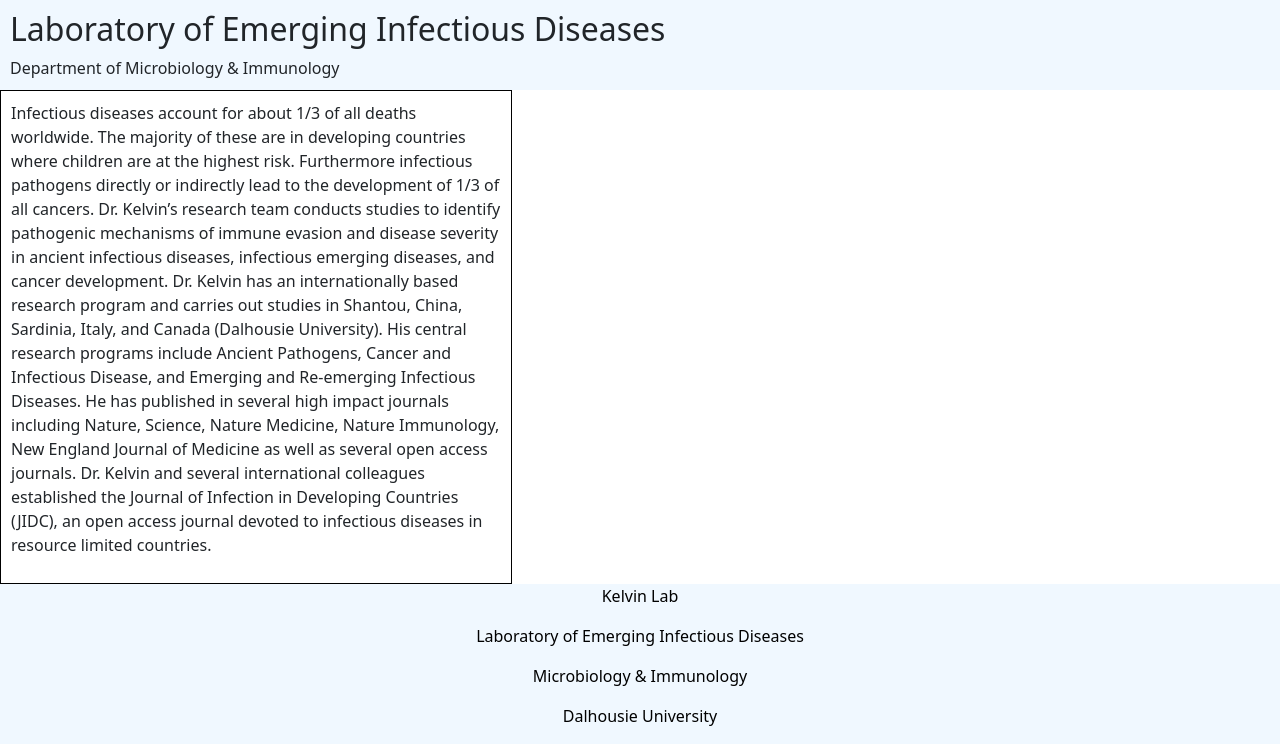
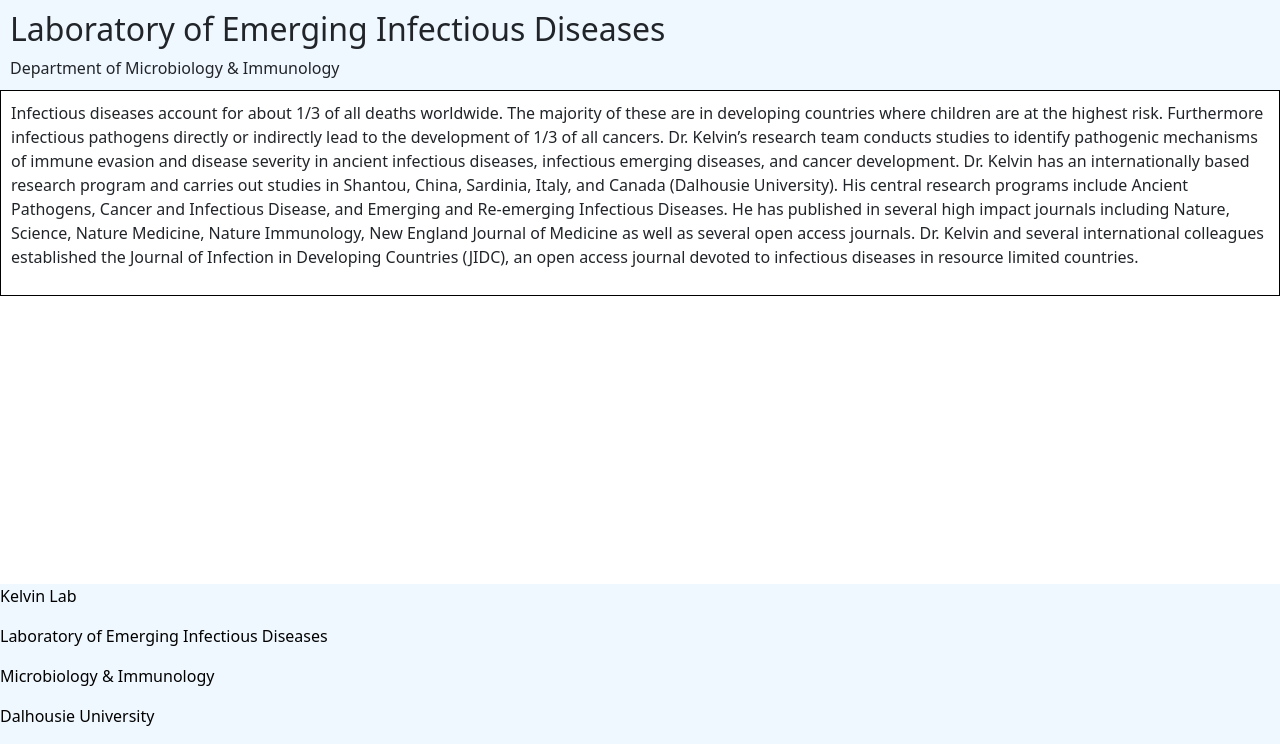
Before and after one commit to gustavsganzerla/lab-website, a Django app: page /site_app/ in a window 1280 px wide. Shown: the part 56-800 px from the top of the page. Run offline with Django 3.2, Linux system fonts and the light colour scheme; some libraries are stand-ins or nearby versions.

Commit message:
update_basehtml

```diff
--- a/templates/base.html
+++ b/templates/base.html
@@ -7,7 +7,7 @@
   .text-box {
     border: 1px solid #000; /* Add a border to create the frame */
     padding: 10px; /* Adjust the padding as needed */
-    width: 40%; /* Set the width of the text box as a percentage of the container */
+    width: 100%; /* Set the width of the text box as a percentage of the container */
     line-height: 1.5;
   }
 
@@ -73,7 +73,7 @@
     </div>
     </body>
 
-    <footer class="bg-secondary text-black text-center" style="background-color: #F0F8FF !important;">
+    <footer class="bg-secondary text-black text-left" style="background-color: #F0F8FF !important;">
 
       <p>Kelvin Lab</p>
       <p>Laboratory of Emerging Infectious Diseases</p>
```
